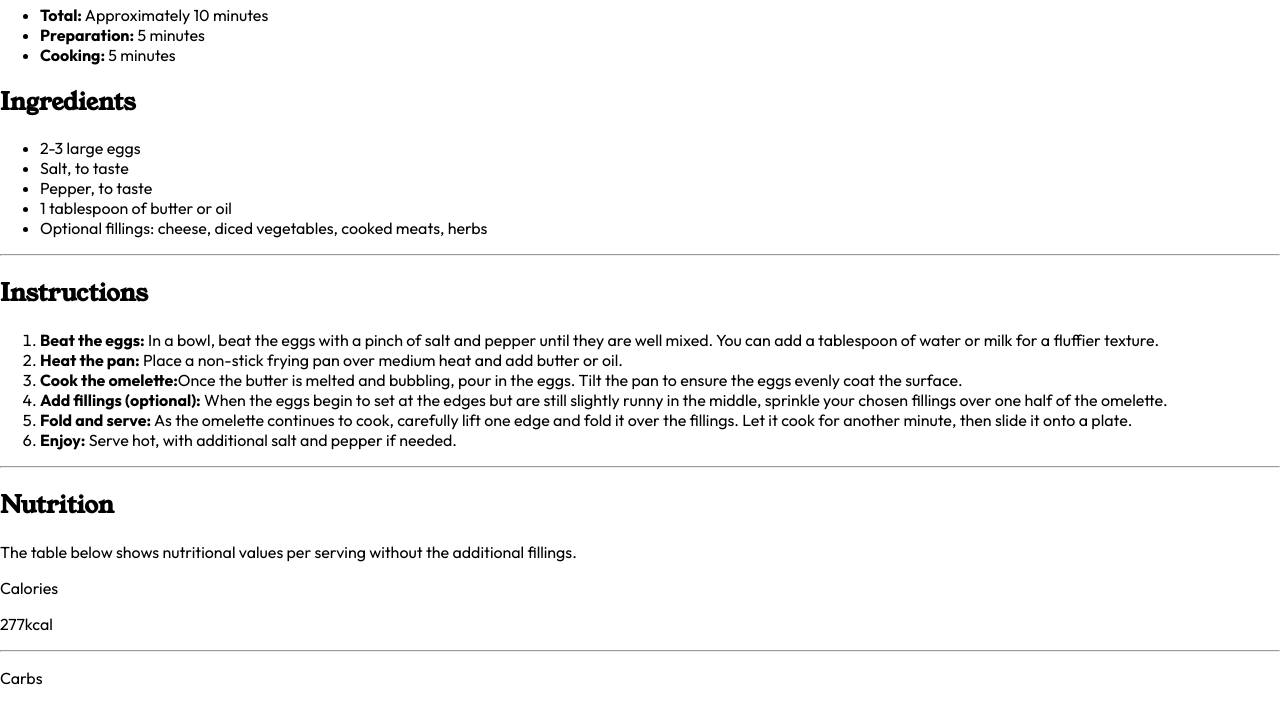
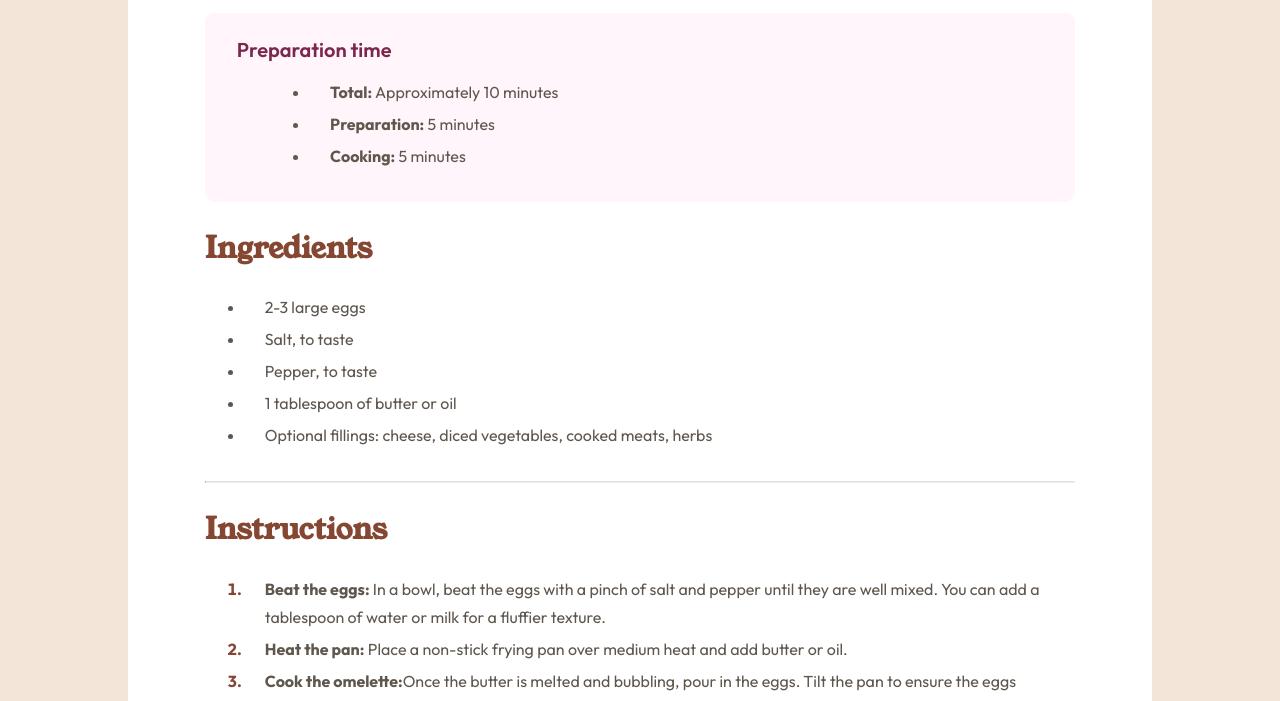
Before and after one commit to jillianlemsanes/recipe-page-main, a plain HTML site: page index.html in a window 1280 px wide. Shown: the part 754-1455 px from the top of the page. Drawn offline with Linux system fonts and the light colour scheme.

Commit message:
Finished CSS and HTML

```diff
--- a/index.html
+++ b/index.html
@@ -22,6 +22,7 @@
     <title>Frontend Mentor | Recipe page</title>
   </head>
   <body>
+    <div class="desktop-white-background">
       <header>
         <img class="header-img" src="/assets/images/image-omelette.jpeg" />
         <div class="container">
@@ -29,16 +30,16 @@
 
           <p class="text-style">
             An easy and quick dish, perfect for any meal. This classic omelette
-          combines beaten eggs cooked to perfection, optionally filled with your
-          choice of cheese, vegetables, or meats.
+            combines beaten eggs cooked to perfection, optionally filled with
+            your choice of cheese, vegetables, or meats.
           </p>
         </div>
       </header>
 
       <section>
-      <div class="container color-bckgrnd">
+        <div class="container color-background">
           <h3 class="h3-style">Preparation time</h3>
-        <div class="list-style text-style">
+          <div class="list-style-prep text-style">
             <ul>
               <li><strong>Total:</strong> Approximately 10 minutes</li>
               <li><strong>Preparation:</strong> 5 minutes</li>
@@ -75,8 +76,8 @@
               <li>
                 <strong>Beat the eggs:</strong>
                 In a bowl, beat the eggs with a pinch of salt and pepper until
-              they are well mixed. You can add a tablespoon of water or milk for
-              a fluffier texture.
+                they are well mixed. You can add a tablespoon of water or milk
+                for a fluffier texture.
               </li>
 
               <li>
@@ -87,8 +88,8 @@
 
               <li>
                 <strong>Cook the omelette:</strong>Once the butter is melted and
-              bubbling, pour in the eggs. Tilt the pan to ensure the eggs evenly
-              coat the surface.
+                bubbling, pour in the eggs. Tilt the pan to ensure the eggs
+                evenly coat the surface.
               </li>
 
               <li>
@@ -104,8 +105,8 @@
               </li>
 
               <li>
-              <strong>Enjoy:</strong> Serve hot, with additional salt and pepper
-              if needed.
+                <strong>Enjoy:</strong> Serve hot, with additional salt and
+                pepper if needed.
               </li>
             </ol>
           </div>
@@ -153,7 +154,9 @@
         >. Coded by
         <a href="https://www.frontendmentor.io/profile/jillianlemsanes"
           >Jillian Lemsanes</a
-      >.
+        >. Follow my coding journey on
+        <a href="https://twitter.com/JLemsanes">X</a>.
+      </div>
     </div>
   </body>
 </html>
--- a/style.css
+++ b/style.css
@@ -2,9 +2,9 @@
 :root {
   --white-background: hsl(0, 0%, 100%);
   --rose-background: hsl(330, 100%, 98%);
-  --eggshell-divider: hsl(30, 54%, 90%);
+  --eggshell-background: hsl(30, 54%, 90%);
   --light-grey-divider: hsl(30, 18%, 87%);
-  --brown-text: hsl(30, 10%, 34%);
+  --brown-text-primary: hsl(30, 10%, 34%);
   --dark-charcoal-text: hsl(24, 5%, 18%);
   --dark-pink-subhead: hsl(332, 51%, 32%);
   --nutmeg-subhead: hsl(14, 45%, 36%);
@@ -17,7 +17,163 @@
 ::after {
   box-sizing: border-box;
 }
-/* font family css classes */
+
+body {
+  margin: 0;
+  padding: 0;
+  font-size: 1rem;
+  font-family: var(--font-family-body);
+}
+
+/* layout styling  */
+
+.container {
+  width: 85%;
+  max-width: 1200px;
+  margin: 0 auto;
+  text-align: left;
+}
+
+.flex-row {
+  display: flex;
+  justify-content: space-between;
+  text-align: center;
+  margin: 0 auto;
+  width: 70%;
+}
+
+.nutrition-flexbox {
+  margin-bottom: 4rem;
+}
+
+.col-1 {
+  color: var(--brown-text-primary);
+}
+
+.col-2 {
+  width: 45%;
+  text-align: left;
+  font-weight: bold;
+  color: var(--nutmeg-subhead);
+}
+
+/* text styling */
+
+.h1-style,
+.h2-style {
+  font-family: var(--font-family-headings);
+}
+
+.h1-style {
+  font-size: 2.3rem;
+  padding-top: 1rem;
+  color: hsl(24, 5%, 18%);
+  text-align: left;
+  line-height: 2.5rem;
+}
+
+.h2-style {
+  font-size: 1.85rem;
+  color: var(--nutmeg-subhead);
+}
+
+.h3-style {
+  font-size: 1.25rem;
+  font-weight: 600;
+  margin: 0;
+  padding: 1.5rem 0 0 2rem;
+  color: var(--dark-pink-subhead);
+  /* border: blue 1px solid; */
+}
+
+.text-style {
+  line-height: 1.5rem;
+  color: var(--brown-text-primary);
+  padding-bottom: 1.5rem;
+}
+
+.list-style-prep {
+  /* border: green 1px solid; */
+  width: 85%;
+  margin: 0 auto;
+  padding-top: 0;
+  padding-bottom: 0.75rem;
+}
+
+.list-style {
+  padding-bottom: 0.25rem;
+}
+
+li {
+  padding: 0 1.5rem 0.25rem 1.25rem;
+  line-height: 1.75rem;
+}
+
+/* changes the color of the numbers for only ol's li */
+ol li::marker {
+  font-weight: bold;
+  color: var(--nutmeg-subhead);
+}
+
+/* have omelette img span entire vp width */
+.header-img {
+  width: 100%;
+  height: auto;
+  object-fit: cover;
+}
+
+.color-background {
+  background-color: var(--rose-background);
+  border-radius: 10px;
+}
+
+hr {
+  width: 85%;
+  height: 1px;
+  border-top: var(--light-grey-divider) 0.5px solid;
+}
+
+/* attribution design */
+.attribution {
+  font-size: 11px;
+  text-align: center;
+  margin-bottom: 1rem;
+}
+.attribution a {
+  color: hsl(228, 45%, 44%);
+}
+
+/* DESKTOP Styles*/
+
+@media (min-width: 700px) {
+  body {
+    background-color: var(--eggshell-background);
+    margin-top: 8rem;
+  }
+
+  .desktop-white-background {
+    width: 80%;
+    max-width: 1200px;
+    margin: 0 auto;
+    padding-top: 3rem;
+    background-color: white;
+    border-radius: 20px;
+  }
+
+  .header-img {
+    display: block;
+    width: 85%;
+    margin: auto auto;
+    /* padding-top: 3rem; */
+    border-radius: 20px;
+  }
+
+  .attribution {
+    padding-bottom: 1.5rem;
+  }
+}
+
+/* /font family css classes
 .young-serif-regular {
   font-family: 'Young Serif', serif;
   font-weight: 400;
@@ -29,35 +185,4 @@
   font-optical-sizing: auto;
   font-weight: 400;
   font-style: normal;
-}
-
-body {
-  margin: 0;
-  padding: 0;
-  font-family: 'Outfit', serif;
-}
-
-.h1-style,
-.h2-style {
-  font-family: 'Young Serif', serif;
-}
-
-.h1-style {
-  color: hsl(24, 5%, 18%);
-}
-
-/* have omelette img span entire vp width */
-.header-img {
-  width: 100%;
-  height: auto;
-  object-fit: cover;
-}
-
-/* attribution design */
-.attribution {
-  font-size: 11px;
-  text-align: center;
-}
-.attribution a {
-  color: hsl(228, 45%, 44%);
-}
+} */
```
Also changed, not shown: recipe-webpage-screenshot.png (added), 1 other file. Lines whose indentation alone changed are shown as unchanged.
